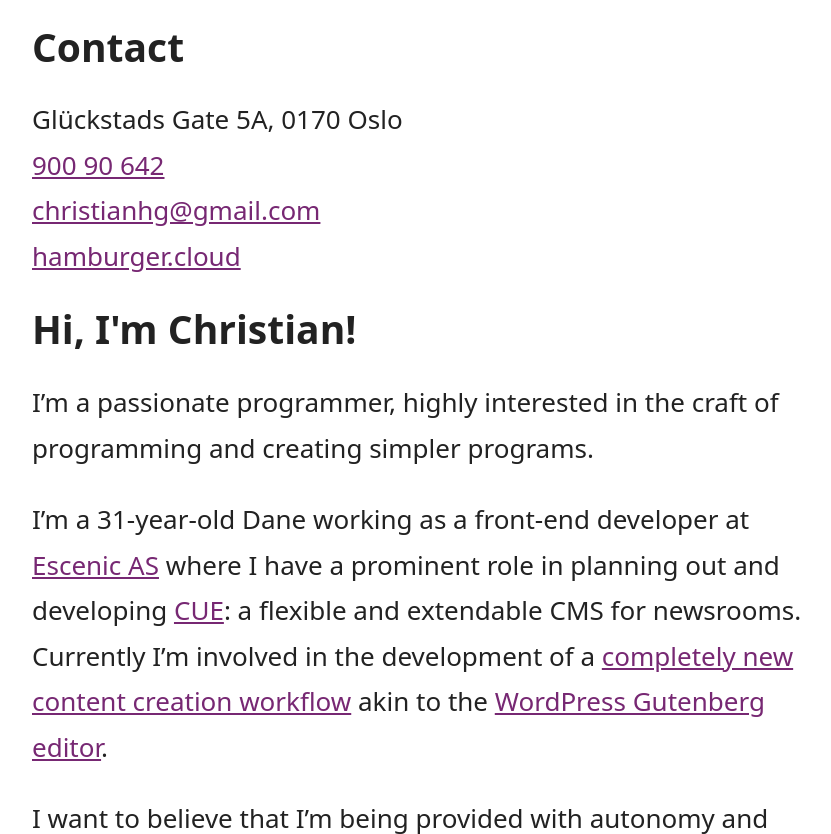
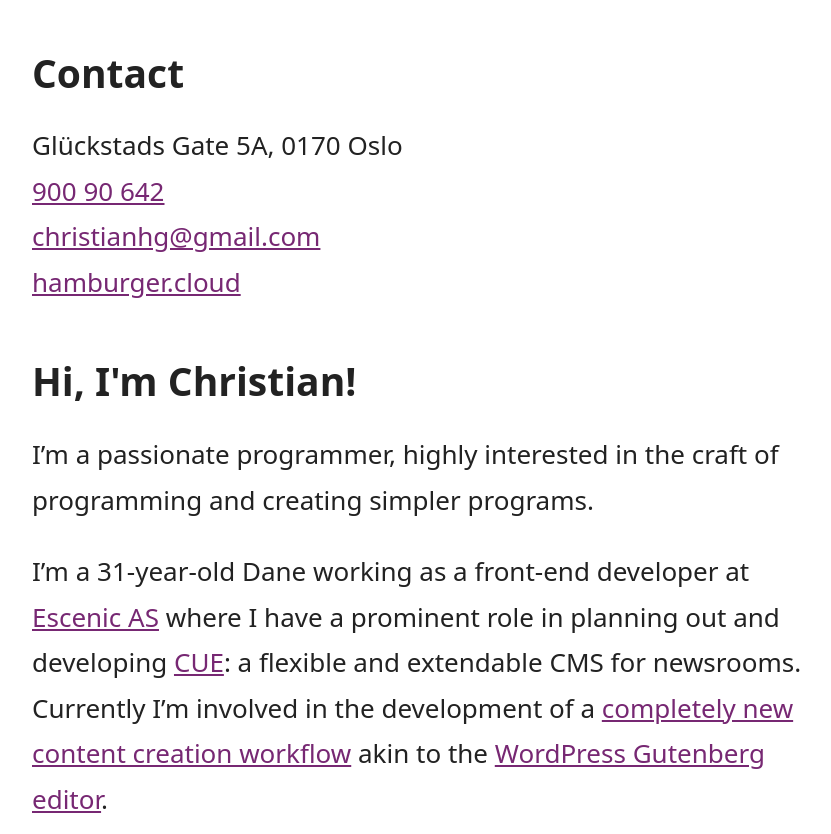
Before and after one commit to christianhg/hamburger.cloud, a Gatsby site: page /cv in a window 1280 px wide. Shown: the part 244-1078 px from the top of the page, without its empty margins (208-1039 px from the left). Built offline with nearby package versions, Linux system fonts and the light colour scheme; Gatsby itself is replaced by a stand-in of ours.

Commit message:
Add some more spacing to CV

```diff
--- a/src/pages/cv.js
+++ b/src/pages/cv.js
@@ -4,6 +4,10 @@ import { Frame } from '../components/frame';
 import { GlobalStyles } from '../components/global-styles';
 import { Section } from '../components/section';
 import { positions } from '../data/positions';
+
+const Header = styled.header`
+  margin-bottom: 2rem;
+`;
 
 const H1 = styled.h1`
   span {
@@ -12,9 +16,9 @@ const H1 = styled.h1`
   }
 `;
 
-const Subsection = ({ children, name }) => (
-  <div className={`subsection=${name}`}>{children}</div>
-);
+const Subsection = styled.div`
+  margin-bottom: 2rem;
+`;
 
 const Position = ({ id, title, company, start, end }) => (
   <li key={id}>
@@ -42,11 +46,13 @@ export default () => {
     >
       <GlobalStyles>
         <Section name="cv">
-          <H1>
-            Christian Hamburger Grøngaard<span>Front-End Developer</span>
-          </H1>
-          <h2>CV</h2>
-          <Subsection name="contact">
+          <Header>
+            <H1>
+              Christian Hamburger Grøngaard<span>Front-End Developer</span>
+            </H1>
+            <h2>CV</h2>
+          </Header>
+          <Subsection>
             <h2>Contact</h2>
             <p>
               Glückstads Gate 5A, 0170 Oslo
@@ -58,7 +64,7 @@ export default () => {
               <a href="https://hamburger.cloud">hamburger.cloud</a>
             </p>
           </Subsection>
-          <Subsection name="intro">
+          <Subsection>
             <h2>Hi, I'm Christian!</h2>
             <p>
               I’m a passionate programmer, highly interested in the craft of
@@ -105,7 +111,7 @@ export default () => {
               wonderful city of Oslo, Norway.
             </p>
           </Subsection>
-          <Subsection name="pe">
+          <Subsection>
             <h2>Professional Experience</h2>
             <ol>{positions.map(Position)}</ol>
           </Subsection>
```
